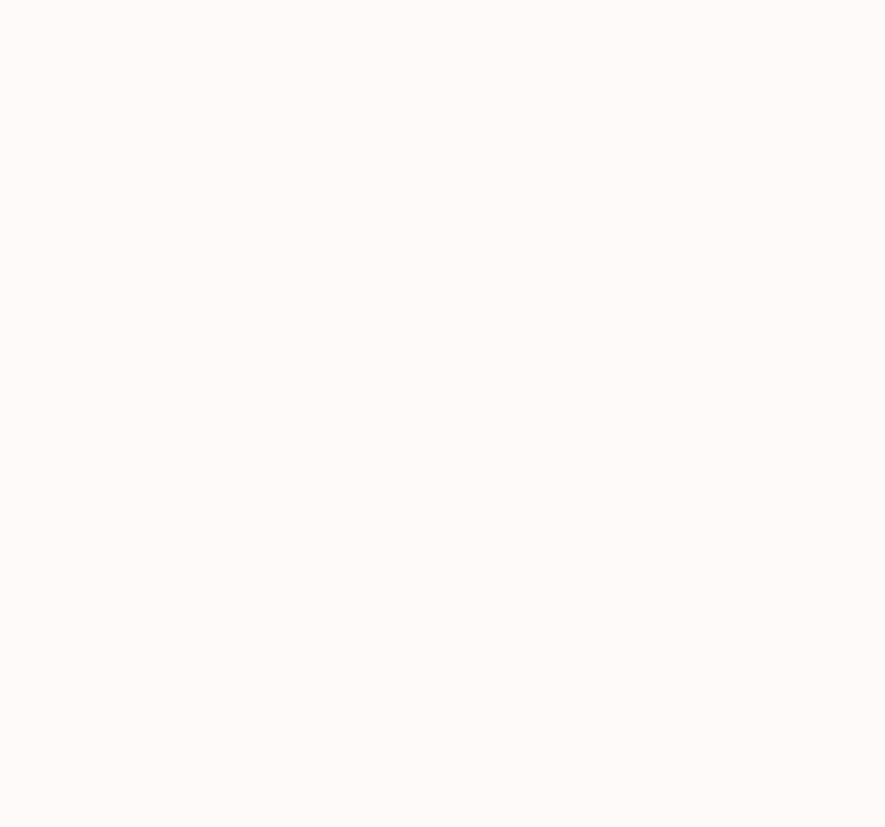
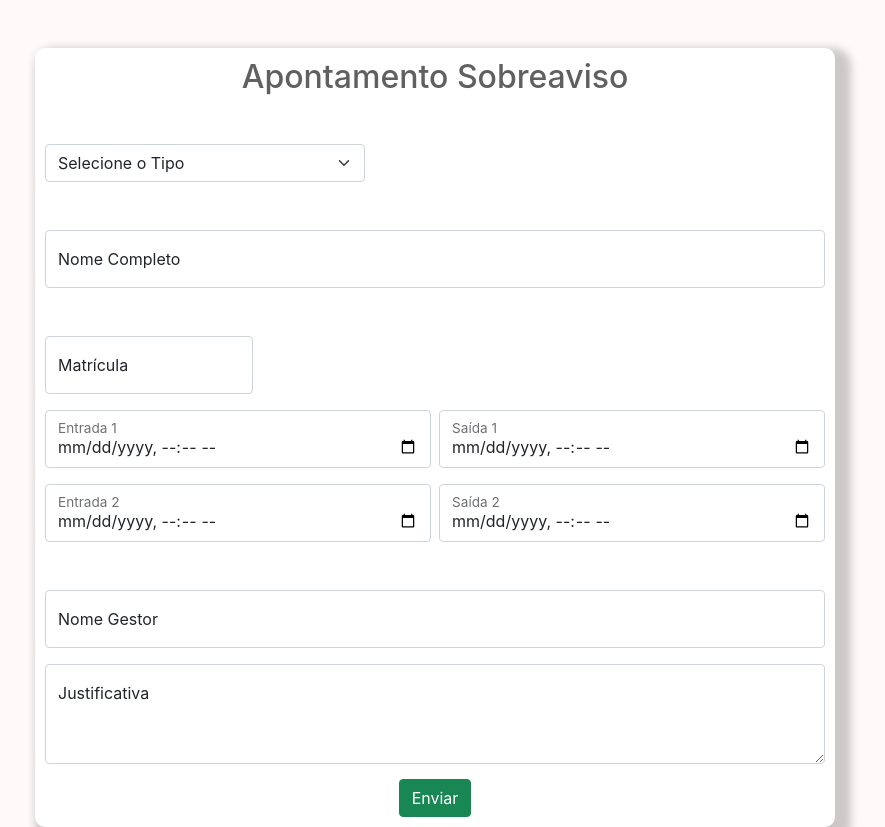
Before and after one commit to Grupo1API/2RP, a React (Create React App) app in the folder frontend/: page /Sobreaviso in a window 1280 px wide. Before the commit this address had no page. Shown: the whole page, without its empty margins (205-1090 px from the left). Before the commit the page ends 800 px from the top, so only its background shows below. Built offline with nearby package versions, Linux system fonts and the light colour scheme.

Commit message:
Tela de Apontamento de Sobreaviso

```diff
--- a/frontend/src/App.tsx
+++ b/frontend/src/App.tsx
@@ -1,6 +1,7 @@
 import React from 'react';
 import Cliente from './pages/cadastro_cliente';
 import Apont_hora_extra  from './pages/Apont_hora_extra/index'
+import Apont_sobreaviso  from './pages/Apont_sobreaviso/index'
 import './App.css';
 import { Router } from 'express';
 import {BrowserRouter, Route, Routes as Switch, Navigate} from "react-router-dom"
@@ -11,6 +12,7 @@ export const App = () =>  {
       <Switch>
         <Route path='/Cliente' element={<Cliente/>}/>
         <Route path='/HoraExtra' element={<Apont_hora_extra/>}/>
+        <Route path='/Sobreaviso' element={<Apont_sobreaviso/>}/>
 
       </Switch>
     </BrowserRouter>
--- /dev/null
+++ b/frontend/src/pages/Apont_sobreaviso/index.tsx
@@ -0,0 +1,130 @@
+import React from "react";
+import './styles.css'
+import {useState} from "react";
+
+export const Apont_sobreaviso =() =>{
+  const [nome, setNome] = useState("")
+  const [matricula, setMatricula] = useState("")
+  const [entrada1, setEntrada1] = useState("")
+  const [saida1, setSaida1] = useState("")
+  const [entrada2, setEntrada2] = useState("")
+  const [saida2, setSaida2] = useState("")
+  const [gestor, setGestor] = useState("")
+  const [justificativa, setJustificativa] = useState("")
+
+  const cadastrarHora = async (e:any) => {
+    e.preventDefault();
+    try {
+      const body = {nome, matricula, entrada1, saida1, entrada2, saida2, gestor, justificativa};
+      const response = await fetch('http://localhost:3000/hora', {
+          method: 'POST',
+          headers: { 'Content-Type': 'application/json' },
+          body: JSON.stringify(body)
+        });
+        console.log(response.json)
+        // definir rota
+        window.location.href='/Cliente'
+    } catch (err:any) {
+      console.error(err.message)
+    }
+  };
+  const cancelar=()=>{
+    setNome("")
+    setMatricula("")
+    setEntrada1("")
+    setSaida1("")
+    setEntrada2("")
+    setSaida2("")
+    setGestor("")
+    setJustificativa("")
+  }
+
+  return (
+    <body>
+      <div className="pagina">
+       <h2> Apontamento Sobreaviso</h2>
+       <select className="form-select" aria-label="Default select example">
+          <option selected>Selecione o Tipo</option>
+          <option value="1">Sobreaviso</option>
+          <option value="2">Hora Extra</option>
+      </select>
+       {/* entrada nome */}
+        <div className="form-floating mb-3">
+          <input type="text" className="form-control" id="floatingInput" placeholder="Nome Completo" value={nome}onChange={e => setNome(e.target.value)}/>
+          <label htmlFor="floatingInput">Nome Completo</label>
+        </div>
+
+
+        {/* Matrícula */}
+        <div className="form-floating mb-3">
+          <input type="number" className="form-control" id="floatingInput2" placeholder="Matrícula" value={matricula}onChange={e => setMatricula(e.target.value)}/>
+          <label htmlFor="floatingInput2">Matrícula</label>
+        </div>
+
+
+
+        {/* Entrada 1 */}
+        <div className="row g-2">
+        <div className="col-md">
+           <div className="form-floating">
+           <input type="datetime-local" className="form-control" id="floatingInputGrid" value={entrada1}onChange={e => setEntrada1(e.target.value)} />
+            <label htmlFor="floatingInputGrid">Entrada 1</label>
+      </div>
+      </div>
+        {/* Saída 1 */}
+        <div className="col-md">
+        <div className="form-floating">
+        <input type="datetime-local" className="form-control" id="floatingInputGrid" value={saida1}onChange={e => setSaida1(e.target.value)}/>
+      <label htmlFor="floatingSelectGrid">Saída 1</label>
+      </div>
+      </div>
+      </div>
+
+
+          <p></p>
+         {/* Entrada 2 */}
+         <div className="row g-2">
+        <div className="col-md">
+           <div className="form-floating">
+           <input type="datetime-local" className="form-control" id="floatingInputGrid2" value={entrada2}onChange={e => setEntrada2(e.target.value)} />
+            <label htmlFor="floatingInputGrid2">Entrada 2</label>
+      </div>
+      </div>
+        {/* Saída 2 */}
+        <div className="col-md">
+        <div className="form-floating">
+        <input type="datetime-local" className="form-control" id="floatingInputGrid2" value={saida2}onChange={e => setSaida2(e.target.value)}/>
+      <label htmlFor="floatingSelectGrid2">Saída 2</label>
+      </div>
+      </div>
+      </div>
+
+
+      {/* Nome Gestor */}
+      <div className="form-floating mb-3">
+          <input type="text" className="form-control" id="floatingInput3" placeholder="Nome Gestor" value={gestor}onChange={e => setGestor(e.target.value)}/>
+          <label htmlFor="floatingInput3">Nome Gestor</label>
+        </div>
+
+
+      {/* Justificativa */}
+        <div className="form-floating">
+         <textarea className="form-control" placeholder="Leave a comment here" id="floatingTextarea2" value={justificativa}onChange={e => setJustificativa(e.target.value)}></textarea>
+        <label htmlFor="floatingTextarea2">Justificativa</label>
+         </div>
+
+
+        {/* Botão */}
+        <center>
+          <a className="btn btn-success" href="#" role="button"onClick={cadastrarHora}>Enviar</a>
+        </center>
+
+         </div>
+
+
+    </body>
+
+  )
+}
+
+export default Apont_sobreaviso;
--- /dev/null
+++ b/frontend/src/pages/Apont_sobreaviso/styles.css
@@ -0,0 +1,38 @@
+body {
+  background-color: rgb(255, 250, 250);
+}
+.pagina{
+  background-color: white;
+  width: 50em;
+  box-shadow: 8px 8px 8px 8px rgba(0, 0, 0, 0.2);
+  display: block;
+  margin-left: auto;
+  margin-right: auto;
+  margin-top: 3em;
+  border-radius: 10px;
+  padding: 10px;
+}
+.pagina h2{
+  text-align: center;
+  color: rgb(97, 96, 96);
+}
+.form-floating.mb-3{
+  margin-top: 3em;
+}
+.form-floating.mb-3 #floatingInput2{
+  width:  13em;
+}
+#floatingTextarea2{
+  height: 100px;
+}
+.btn.btn-success{
+  margin-top: 15px;
+ text-align: center;
+}
+.form-select{
+  width: 20em;
+  margin-top: 3em;
+}
+option{
+  color: #FF0000;
+}
```
Also changed, not shown: 1 other file (tests, documents, lock files or other folders).
